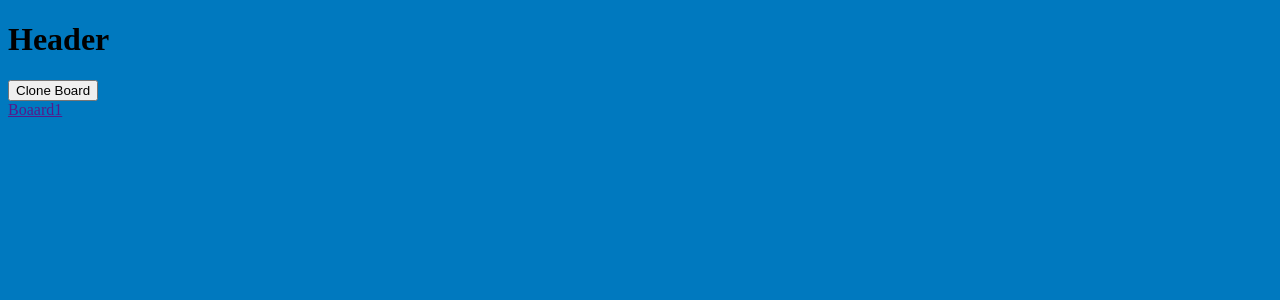
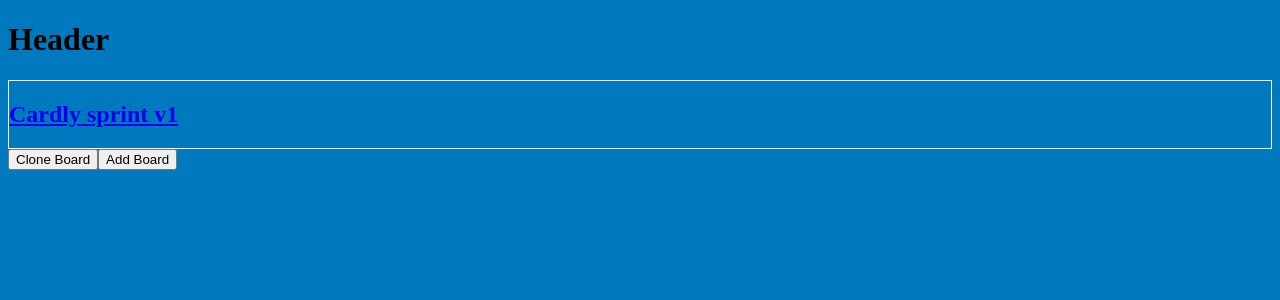
Before and after one commit to mmts12/Cardly, a React (Create React App) app: page /#/Cardly in a window 1280 px wide. Shown: the top 300 px of the page. Built offline with nearby package versions, Linux system fonts and the light colour scheme.

Commit message:
add BoardPreview

```diff
--- /dev/null
+++ b/src/assets/styles/cmps/_BoardPreview.scss
@@ -0,0 +1,4 @@
+.board-preview-card{
+    border: 1px solid white;
+
+}
--- a/src/assets/styles/main.scss
+++ b/src/assets/styles/main.scss
@@ -1,3 +1,5 @@
+@import "./cmps/BoardPreview.scss";
+
 body{
     background-color:#0079bf;
 }
--- /dev/null
+++ b/src/cmps/BoardPreview.jsx
@@ -0,0 +1,16 @@
+import React, { Component } from 'react';
+import { Link } from 'react-router-dom';
+export class BoardPreview extends Component {
+  render() {
+    const { board } = this.props;
+    return (
+      <div>
+        <Link to={`./cardly/${board._id}`}>
+          <div className="board-preview-card">
+            <h2>{board.title}</h2>
+          </div>
+        </Link>
+      </div>
+    );
+  }
+}
--- a/src/cmps/StackList.jsx
+++ b/src/cmps/StackList.jsx
@@ -1,14 +1,12 @@
 import React from 'react';
 import { StackPreview } from './StackPreview';
-
-export function StackList() {
+import { Link } from 'react-router-dom';
+export function StackList(props) {
   return (
     //map Stack Preview
     <div>
       <h2>StackList</h2>
-      <StackPreview />
-      <StackPreview />
-      <StackPreview />
+      {console.log(props.board)}
     </div>
   );
 }
--- a/src/data/board.json
+++ b/src/data/board.json
@@ -1,3 +1,4 @@
+[
     {
         "_id": "b101",
         "title": "Cardly sprint v1",
@@ -340,3 +341,4 @@
             }
         ]
     }
+]
--- a/src/pages/Board.jsx
+++ b/src/pages/Board.jsx
@@ -1,9 +1,17 @@
 import React, { Component } from 'react';
 import { StatusBar } from './../cmps/StatusBar';
 import { StackList } from './../cmps/StackList';
+import { boardService } from '../services/boardService';
 
 export class Board extends Component {
-  componentDidMount() {}
+  componentDidMount() {
+    this.loadBoard();
+  }
+  loadBoard = () => {
+    console.log(this.props.match.params.id);
+    const boardId = this.props.match.params.id;
+    const board = boardService.getBoardById(boardId);
+  };
   render() {
     // const {board} = this.props
     return (
--- a/src/pages/CardlyApp.jsx
+++ b/src/pages/CardlyApp.jsx
@@ -1,14 +1,44 @@
 import React, { Component } from 'react';
-import { Link } from 'react-router-dom';
-export class CardlyApp extends Component {
+
+import { loadBoards } from './../store/actions/boardActions.js';
+import { connect } from 'react-redux';
+import { StackList } from '../cmps/StackList.jsx';
+import { BoardPreview } from './../cmps/BoardPreview';
+export class _CardlyApp extends Component {
+  componentDidMount() {
+    this.loadBoards();
+  }
+
+  loadBoards = () => {
+    this.props.loadBoards();
+  };
+
   render() {
+    const { boards } = this.props;
+    if (!boards) return <h1>Loading ...</h1>;
     return (
       <div>
+        {boards.map((board) => {
+          return <BoardPreview key={board._id} board={board} />;
+        })}
         <button>Clone Board</button>
-        <Link>
-          <div>Boaard1</div>
-        </Link>
+        <button>Add Board</button>
       </div>
     );
   }
 }
+
+const mapStateToProps = (state) => {
+  return {
+    boards: state.boardModule.boards,
+  };
+};
+
+const mapDispatchToProps = {
+  loadBoards,
+};
+
+export const CardlyApp = connect(
+  mapStateToProps,
+  mapDispatchToProps
+)(_CardlyApp);
--- a/src/pages/Home.jsx
+++ b/src/pages/Home.jsx
@@ -1,11 +1,13 @@
 import React from 'react';
 import { boardService } from '../services/boardService.js';
-
+import { Link } from 'react-router-dom';
 export function Home() {
   return (
     <div>
       <h1>HOME PAGE</h1>
-      <button>Get Started</button>
+      <Link to="/Cardly">
+        <button>Get Started</button>
+      </Link>
     </div>
   );
 }
--- a/src/services/boardService.js
+++ b/src/services/boardService.js
@@ -3,12 +3,18 @@ const fs = require('fs')
 const gBoards = require('../data/board.json')
 
 export const boardService = {
-    query
+    query, getBoardById
 }
 query()
 function query() {
     storageService.saveToStorage('boards', gBoards)
-    return gBoards
+    return Promise.resolve(gBoards)
+}
+
+function getBoardById(boardId) {
+    return gBoards.find(function (board) {
+        return board._id === boardId;
+    })
 }
 
 function _saveBoardsToFile() {
--- a/src/store/actions/boardActions.js
+++ b/src/store/actions/boardActions.js
@@ -0,0 +1,15 @@
+import { boardService } from '../../services/boardService';
+
+export function loadBoards() { // Action Creator
+    return (dispatch) => {
+        return boardService.query()
+            .then(boards => {
+                console.log(boards)
+                const action = {
+                    type: 'SET_BOARDS',
+                    boards
+                }
+                dispatch(action)
+            })
+    }
+}
```
Also changed, not shown: 1 other file (tests, documents, lock files or other folders). Lines whose indentation alone changed are shown as unchanged.
